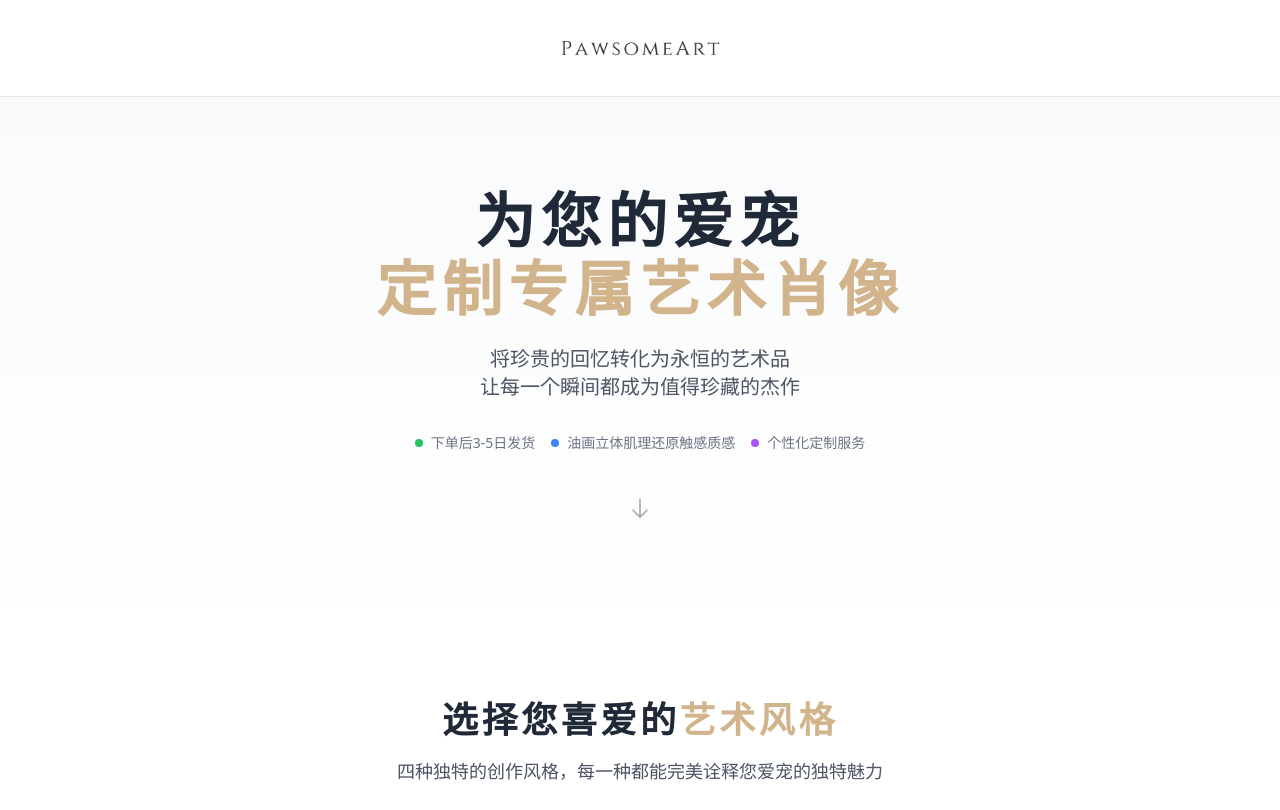
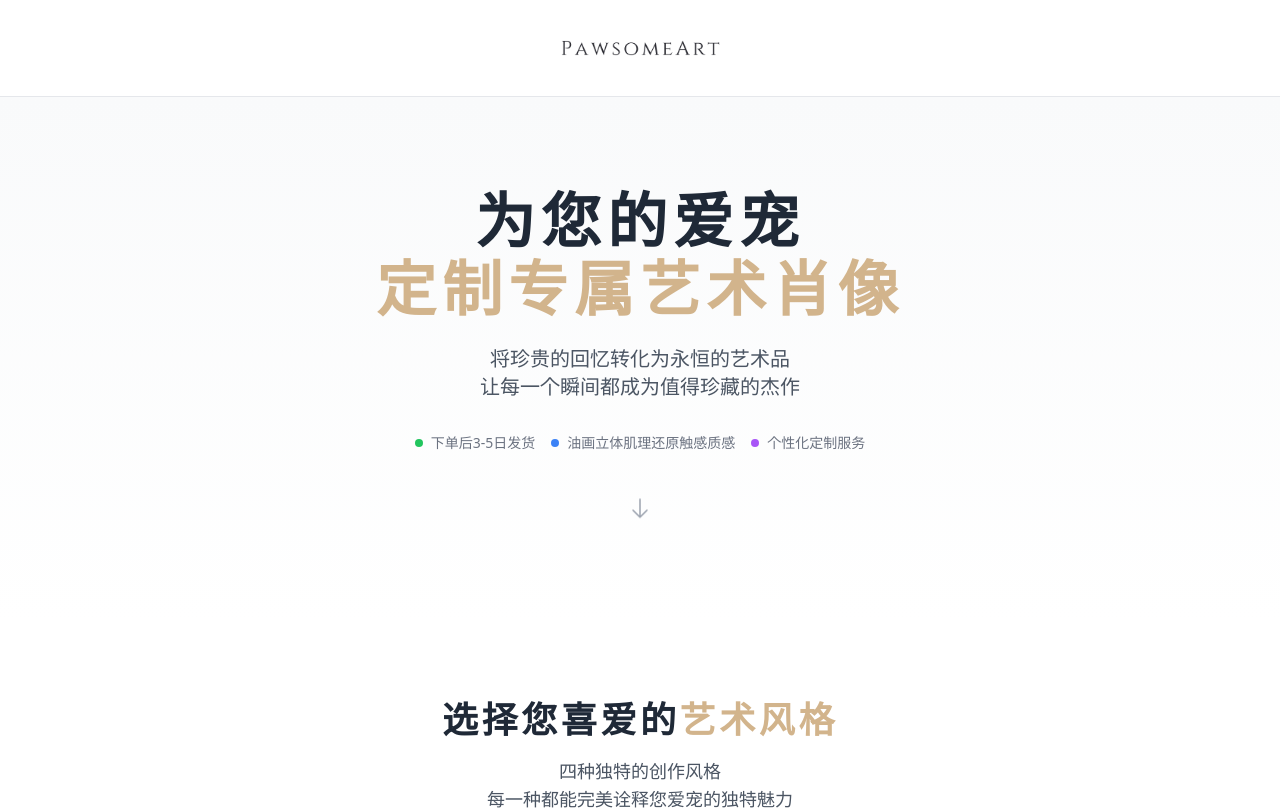
Before and after one commit to JLam661710/pawsomeart-app-gp, a React (Vite) app: page / in a window 1280 px wide. Shown: the top 810 px of the page. Built offline with nearby package versions, Linux system fonts and the light colour scheme.

Commit message:
优化首页文本显示：将创作风格描述改为换行显示

```diff
--- a/src/pages/Lobby/Lobby.jsx
+++ b/src/pages/Lobby/Lobby.jsx
@@ -62,7 +62,7 @@ const Lobby = () => {
               <span className="text-[#D2B48C]">艺术风格</span>
             </h2>
             <p className="text-lg text-gray-600 max-w-2xl mx-auto">
-              四种独特的创作风格，每一种都能完美诠释您爱宠的独特魅力
+              四种独特的创作风格<br/>每一种都能完美诠释您爱宠的独特魅力
             </p>
           </div>
 
```
Also changed, not shown: 1 other file (tests, documents, lock files or other folders).
